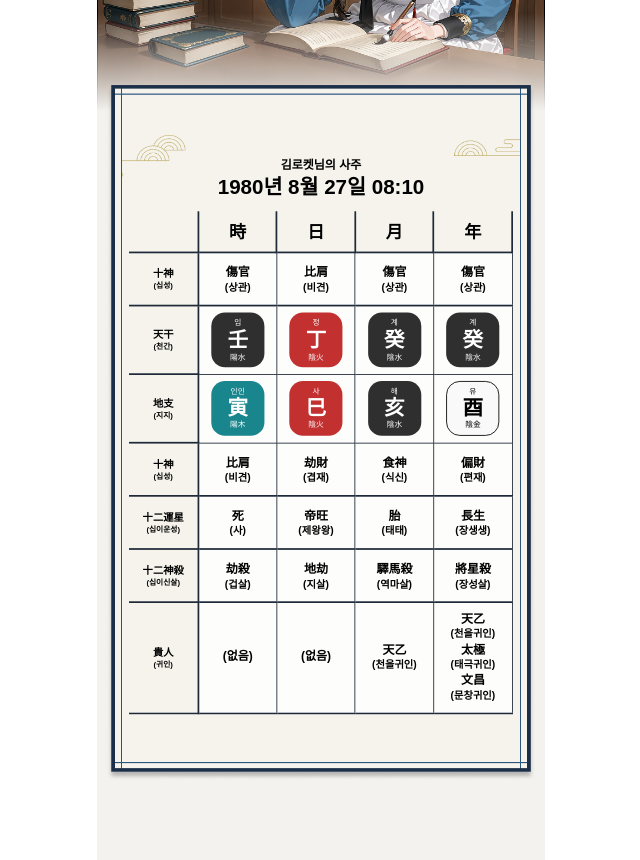
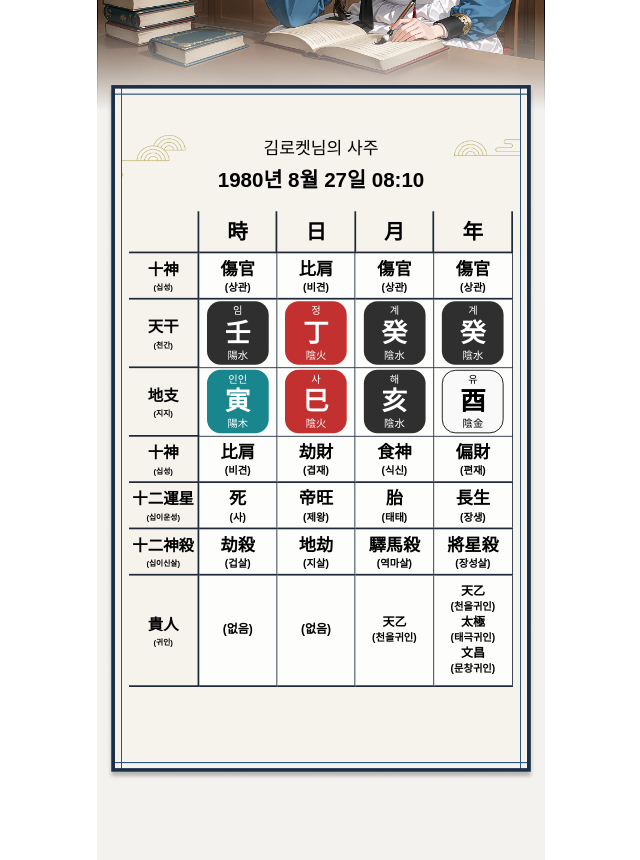
Before and after one commit to im2BB/rocketai-coding-test, a Next.js app: page / in a window 1280 px wide. Shown: the part 1440-2300 px from the top of the page, without its empty margins (319-959 px from the left). Built offline with nearby package versions, Linux system fonts and the light colour scheme.

Commit message:
0.1.7 폰트 사이즈 수정 및 위치 수정

```diff
--- a/app/components/sajutable.jsx
+++ b/app/components/sajutable.jsx
@@ -4,7 +4,7 @@ import React from "react";
 /** 공통 셀 컴포넌트 */
 function TableCell({ char, element }) {
   return (
-    <td className="border-t-0 border-l-0 p-2 border-b-2 border-r-1 pt-3 pb-3 border-gray-800 w-[calc(85%/5)] min-w-[70px] h-12 font-bold text-sm bg-[#FDFDFB]">
+    <td className="border-t-0 border-l-0 p-1 border-b-2 border-r-1  border-gray-800 w-[calc(85%/5)]  h-12 font-bold text-xl bg-[#FDFDFB]">
       <div>{char}</div>
       {element && <div className="text-xs">{element}</div>}
     </td>
@@ -14,13 +14,13 @@ function TableCell({ char, element }) {
 /** 천간/지지용 셀 */
 function ElementBox({ char, element1, element2, color }) {
   return (
-    <td className="border-t-0 border-l-0 border-b-1 border-r-1 border-gray-800 w-[calc(85%/5)]  min-w-[70px] h-20 bg-[#FDFDFB]">
+    <td className="border-t-0 border-l-0 border-b-1 border-r-1 border-gray-800 w-[calc(85%/5)]  h-20 bg-[#FDFDFB]">
       <div
-        className={`w-full max-w-[62px] h-16 mx-auto rounded-2xl flex flex-col items-center justify-center ${color}`}
+        className={`w-full max-w-[72px] h-18.5 mx-auto rounded-2xl flex flex-col items-center justify-center ${color}`}
       >
-        <div className="text-[9px]">{element1}</div>
-        <div className="text-[min(4vw,1.5rem)] font-bold">{char}</div>
-        <div className="text-[9px]">{element2}</div>
+        <div className="text-xs">{element1}</div>
+        <div className="text-3xl font-bold">{char}</div>
+        <div className="text-xs">{element2}</div>
       </div>
     </td>
   );
@@ -30,7 +30,7 @@ function ElementBox({ char, element1, element2, color }) {
 function TableRow({ title, subtitle, data, renderCell }) {
   return (
     <tr>
-      <td className="border-t-0 border-l-0 border-b-2 border-r-2 border-gray-800 font-bold text-xs min-w-[64px] max-w-[80px] w-[15%]">
+      <td className="border-t-0 border-l-0 border-b-2 border-r-2 border-gray-800 font-bold text-lg min-w-[64px] max-w-[80px] w-[15%]">
         {title}
         <div className="text-[9px] flex flex-col items-center justify-center">
           {subtitle}
@@ -117,9 +117,9 @@ export default function SajuTable() {
 
   const twelvestages = [
     { char: "死", element: "(사)" },
-    { char: "帝旺", element: "(제왕왕)" },
+    { char: "帝旺", element: "(제왕)" },
     { char: "胎", element: "(태태)" },
-    { char: "長生", element: "(장생생)" },
+    { char: "長生", element: "(장생)" },
   ];
 
   const twelvegods = [
@@ -146,19 +146,19 @@ export default function SajuTable() {
   return (
     <div className="overflow-x-auto text-black">
       {/* 상단 사용자 정보 */}
-      <div className="text-center mt-8 mb-3">
-        <div className="text-sm font-semibold">{userName}의 사주</div>
-        <div className="text-2xl font-semibold">{dateTime}</div>
+      <div className="text-center mt-2 mb-5">
+        <div className="text-xl mb-2">{userName}의 사주</div>
+        <div className="text-2xl font-bold">{dateTime}</div>
       </div>
 
       <table className="border-collapse w-full text-center text-3xl min-w-min">
         <thead>
           <tr>
-            <th className="border-t-0 border-l-0 border-b-2 border-r-2 border-gray-800 min-w-[64px] max-w-[80px] w-[15%] h-12 text-xs md:text-base lg:text-sm"></th>
+            <th className="border-t-0 border-l-0 border-b-2 border-r-2 border-gray-800 min-w-[64px] max-w-[80px] w-[15%] h-12 text-xs md:text-base lg:text-lg"></th>
             {headers.map((h, i) => (
               <th
                 key={i}
-                className="border-t-0 border-l-0 border-b-2 border-r-2 border-gray-800 w-[calc(85%/5)] min-w-[70px] h-12 text-xl font-bold"
+                className="border-t-0 border-l-0 border-b-2 border-r-2 border-gray-800 w-[calc(85%/5)] min-w-[70px] h-12 text-2xl font-bold"
               >
                 {h}
               </th>
```
